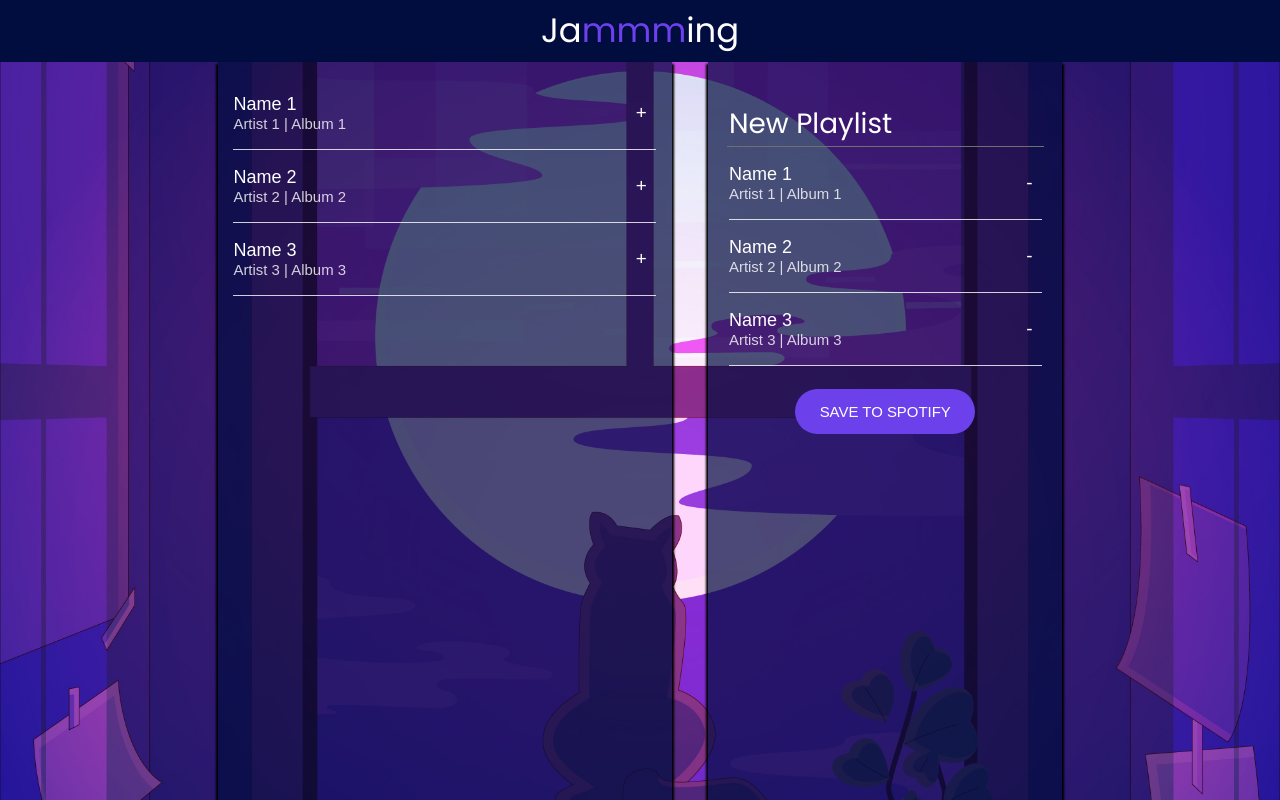
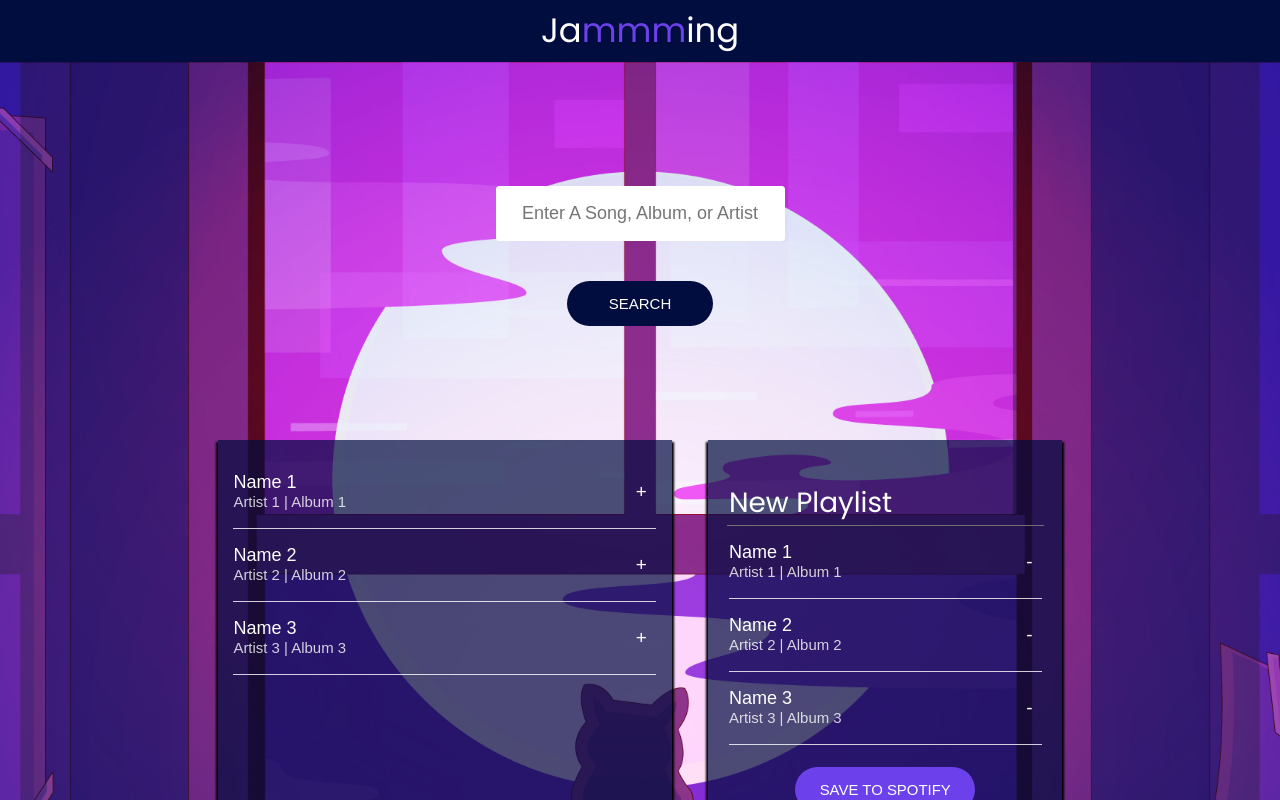
Before and after one commit to kellywx/Jammming, a React (Create React App) app: page / in a window 1280 px wide. Shown: the top 800 px of the page. Built offline with nearby package versions, Linux system fonts and the light colour scheme.

Commit message:
Completed Spotify.js with getAccessToken method and search method. Search bar is finished.

```diff
--- a/src/Components/App/App.js
+++ b/src/Components/App/App.js
@@ -2,6 +2,9 @@ import React, {useState} from "react";
 import styles from "./App.module.css";
 import SearchResults from "../SearchResults/SearchResults";
 import Playlist from "../Playlist/Playlist";
+import SearchBar from "../SearchBar/SearchBar";
+import {Spotify} from "../../util/Spotify";
+
 function App () {
 
   const [searchResults, setSearchResults] = useState([
@@ -72,6 +75,18 @@ function App () {
     setSearchResults(searchResults.concat(track));
   }
 
+  function updatePlaylistName(name) {
+    setPlaylistName(name);
+  }
+
+  function savePlaylist() {
+    const trackURIs = playlistTracks.map(t => t.uri);
+  }
+
+  function search(term) {
+    Spotify.search(term).then(result => setSearchResults(result));
+  }
+
 
   return (
    <div>
@@ -79,14 +94,15 @@ function App () {
         Ja<span className={styles.highlight}>mmm</span>ing
       </h1>
       <div className={styles.App}>
-      {/* <!-- Add a SearchBar component --> */}
+
+      <SearchBar onSearch = {search}/>
 
         <div className={styles['App-playlist']}>
           {/* <!-- Add a SearchResults component here --> */}
 
           <SearchResults userSearchResults={searchResults} onAdd={addTrack}/>
-          {/* <!-- Add a Playlist component --> */}
-          <Playlist playlistName = {playlistName} playlistTracks = {playlistTracks} onRemove = {removeTrack} afterRemove = {addAfterRemove}/>
+
+          <Playlist playlistName = {playlistName} playlistTracks = {playlistTracks} onRemove = {removeTrack} afterRemove = {addAfterRemove} onNameChange={updatePlaylistName} onSave={savePlaylist}/>
         </div>
       </div>
     </div>
--- a/src/Components/Playlist/Playlist.js
+++ b/src/Components/Playlist/Playlist.js
@@ -3,11 +3,15 @@ import styles from "./Playlist.module.css";
 import Tracklist from "../Tracklist/Tracklist";
 
 function Playlist(props) {
+
+  function handleNameChange({target}) {
+    props.onNameChange(target.value);
+  }
   return (
     <div className={styles.Playlist}>
-      <input defaultValue={"New Playlist"} />
+      <input defaultValue={"New Playlist"} onChange = {handleNameChange} />
       <Tracklist userSearchResults={props.playlistTracks} onRemove={props.onRemove} isRemoval={false} afterRemove = {props.afterRemove}/>
-      <button className={styles['Playlist-save']}>
+      <button className={styles['Playlist-save']} onClick = {props.onSave}>
         SAVE TO SPOTIFY
       </button>
     </div>
--- a/src/Components/SearchBar/SearchBar.js
+++ b/src/Components/SearchBar/SearchBar.js
@@ -1,12 +1,23 @@
-import React from "react";
+import React, {useState} from "react";
 import styles from "./SearchBar.module.css"
-function SearchBar () {
+function SearchBar (props) {
+
+  const [term, setTerm] = useState("");
+
+  function passTerm () {
+    props.onSearch(term);
+  }
+
+  function handleTermChange ({target}) {
+    setTerm(target.value);
+  }
+
     return (
-        <div className="SearchBar">
+        <div className={styles.SearchBar}>
         <input
-          placeholder="Enter A Song, Album, or Artist"
+          placeholder="Enter A Song, Album, or Artist" onChange = {handleTermChange}
         />
-        <button className="SearchButton" >
+        <button className={styles.SearchButton} onClick = {passTerm}>
           SEARCH
         </button>
       </div>
--- /dev/null
+++ b/src/util/Spotify.js
@@ -0,0 +1,62 @@
+let accessToken = "";
+
+const clientID = "37f7d0b2e37f44dba82fbb03b24c5781";
+const redirectURL = "http://localhost:3000/";
+
+const Spotify = {
+    // getAccessToken will get user's access token so they can make requests to Spotify API
+    getAccessToken() {
+        if (accessToken) return accessToken;
+
+        // extract access token from URL
+        const tokenInURL = window.location.href.match(/access_token=([^&]*)/);
+        // extract expiry time from URL
+        const expiryTime = window.location.href.match(/expires_in=([^&]*)/);
+
+        // if access token and expiration time are in URL...
+        if (tokenInURL && expiryTime) {
+            accessToken = tokenInURL[1];
+            const expiresIn = Number(expiryTime[1]);
+
+            // this sets access token to empty string when the time is expired (access token will expire)
+            window.setTimeout(() => (accessToken = ""), expiresIn * 1000);
+
+
+            // clearing url after access token expires so method does not try to get access token
+            window.history.pushState("Access token", null, "/");
+
+            return accessToken;
+        }
+
+
+        // if access token is not alr set and not in URL, redirect users to authenticate their Spotify account to get access token in the URL
+        const redirect = `https://accounts.spotify.com/authorize?client_id=${clientID}&response_type=token&scope=playlist-modify-public&redirect_uri=${redirectURL}`;
+        window.location = redirect;
+    },
+
+    search (term) {
+        accessToken = Spotify.getAccessToken();
+
+        // search returns a promise by returning a GET request
+        return fetch(`https://api.spotify.com/v1/search?type=track&q=${term}`, {
+            method: "GET",
+            headers: {Authorization: `Bearer ${accessToken}`},
+        })
+        .then ((response) => response.json())
+        .then((jsonResponse) => {
+            if (!jsonResponse) {
+                console.error("Response error"); // if JSON does not have any tracks, log error
+            }
+            return jsonResponse.tracks.items.map((t) => ({
+                id: t.id,
+                name: t.name,
+                artist: t.artists[0].name,
+                album: t.album.name,
+                uri: t.uri,
+
+            }));
+        });
+    },
+};
+
+export { Spotify };
```
